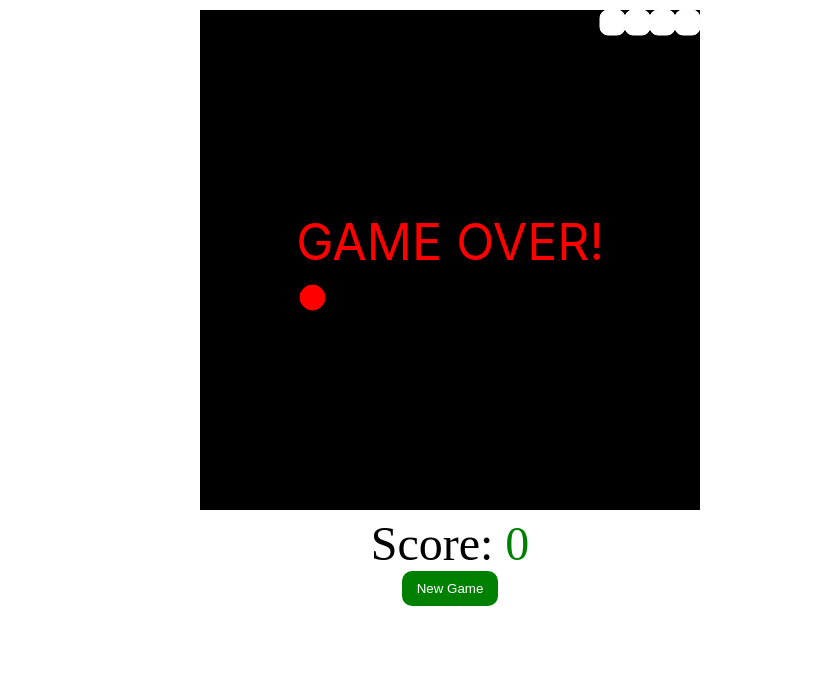
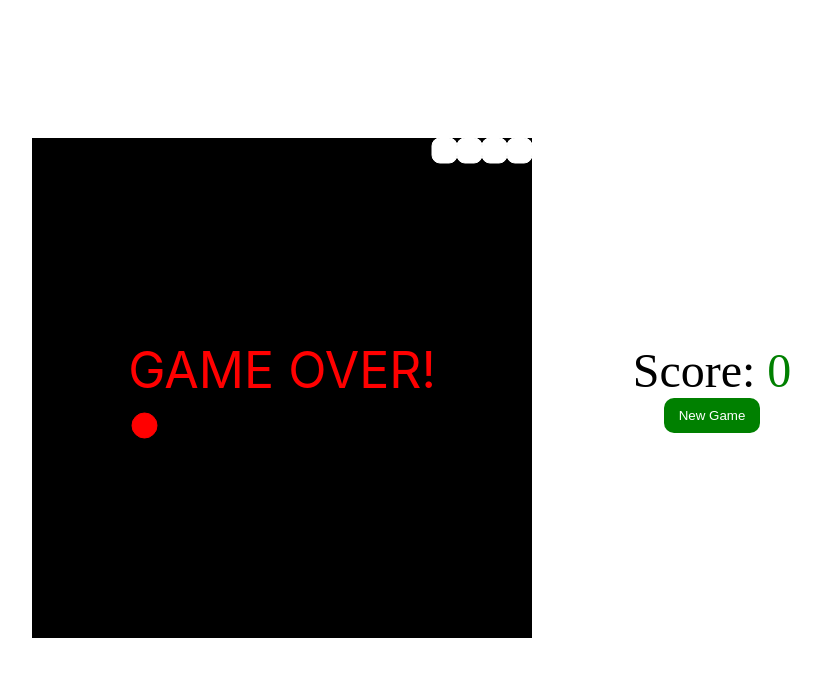
Before and after one commit to Samadsust71/snake-game-project-js, a plain HTML site: page index.html in a window 1280 px wide. Shown: the whole page, without its empty margins (190-1011 px from the left). Drawn offline with Linux system fonts and the light colour scheme.

Commit message:
added some css

```diff
--- a/index.html
+++ b/index.html
@@ -1,18 +1,23 @@
 <!DOCTYPE html>
 <html lang="en">
+
 <head>
     <meta charset="UTF-8">
     <meta name="viewport" content="width=device-width, initial-scale=1.0">
     <title>Snake Game</title>
     <link rel="stylesheet" href="./style.css">
 </head>
+
 <body>
 
     <section id="game-container">
         <canvas id="game-board" width="500" height="500"></canvas>
-        <div id="score-container">Score: <span id="score">0</span></div>
-        <button id="new-game-btn">New Game</button>
+        <div id="score-board">
+            <div id="score-container">Score: <span id="score">0</span></div>
+            <button id="new-game-btn">New Game</button>
+        </div>
     </section>
     <script src="./script.js"></script>
 </body>
+
 </html>
--- a/script.js
+++ b/script.js
@@ -1,10 +1,4 @@
-// window.addEventListener('keydown',keyPressed);
 
-// function keyPressed(event){
-//     const keyCode = event.keyCode;
-//     const keyName = event.key;
-//     console.log(`keyPressed: ${keyName} ==> keyCode: ${keyCode}`);
-// }
 const gameBoard = document.getElementById("game-board");
 const ctx = gameBoard.getContext("2d");
 const scoreText = document.getElementById("score");
@@ -71,22 +65,21 @@ function drawFood() {
   const borderRadius = 32;
   ctx.fillStyle = foodColor;
   ctx.strokeStyle = foodColor;
-  // ctx.fillStyle = foodColor;
-  // ctx.fillRect(foodX, foodY, unitSize, unitSize);
+
   if (ctx.roundRect) {
     ctx.beginPath();
-    // Using `roundRect` to draw a rounded rectangle for the food
+    //  to draw a rounded rectangle for the food
     ctx.roundRect(
       foodX, // X coordinate
       foodY, // Y coordinate
       unitSize, // Width of the rectangle
       unitSize, // Height of the rectangle
-      borderRadius // Border radius for the corners
+      borderRadius //  for the corners
     );
     ctx.fill();
     ctx.stroke();
   } else {
-    // Fallback to a normal square if roundRect is not supported
+    // Fallback to a normal square
     ctx.fillRect(foodX, foodY, unitSize, unitSize);
   }
 }
@@ -106,11 +99,11 @@ function moveSnake() {
 function drawSnake() {
   ctx.fillStyle = snakeColor;
   ctx.strokeStyle = snakeBorder;
-  const borderRadius = 8; // Set this to the desired border radius (in pixels)
+  const borderRadius = 8; // desired border radius (in pixels)
 
   snake.forEach((snakePart) => {
     ctx.beginPath();
-    // Using `roundRect` to draw a rounded rectangle for each snake part
+    //  draw a rounded rectangle for each snake part
     if (ctx.roundRect) {
       // Draw with rounded corners
       ctx.roundRect(
@@ -118,20 +111,16 @@ function drawSnake() {
         snakePart.y, // Y coordinate
         unitSize, // Width of the rectangle
         unitSize, // Height of the rectangle
-        borderRadius // Border radius for rounded corners
+        borderRadius //for rounded corners
       );
     } else {
-      // Fallback if `roundRect` is not supported
+      // Fallback
       ctx.fillRect(snakePart.x, snakePart.y, unitSize, unitSize);
     }
     ctx.fill();
     ctx.stroke();
   });
 
-  // snake.forEach(snakePart => {
-  //     ctx.fillRect(snakePart.x, snakePart.y, unitSize, unitSize);
-  //     ctx.strokeRect(snakePart.x, snakePart.y, unitSize, unitSize);
-  // })
 }
 function changeDirection(event) {
   const keyPressed = event.keyCode;
@@ -205,23 +194,3 @@ function newGame() {
   ];
   gameStart();
 }
-
-/**
- * function drawSnake() {
-    ctx.fillStyle = snakeColor;
-    ctx.strokeStyle = snakeBorder;
-    snake.forEach(snakePart => {
-        ctx.beginPath();
-        ctx.arc(
-            snakePart.x + unitSize / 2, // Center X coordinate of the arc
-            snakePart.y + unitSize / 2, // Center Y coordinate of the arc
-            unitSize / 2,               // Radius of the arc (half of the unit size)
-            0,                          // Start angle (0 degrees)
-            2 * Math.PI                 // End angle (360 degrees)
-        );
-        ctx.fill();
-        ctx.stroke();
-    });
-}
-
- */
--- a/style.css
+++ b/style.css
@@ -1,9 +1,18 @@
 #game-container{
     text-align: center;
+    display: flex;
+    justify-content: center;
+    align-items: center;
+    gap: 20px;
+    height: 95vh;
 }
 #game-board{
     border: 2px solid white;
 
+}
+#score-board{
+    text-align: center;
+    width: 25%;
 }
 #score-container{
     font-size: 3rem;
```
